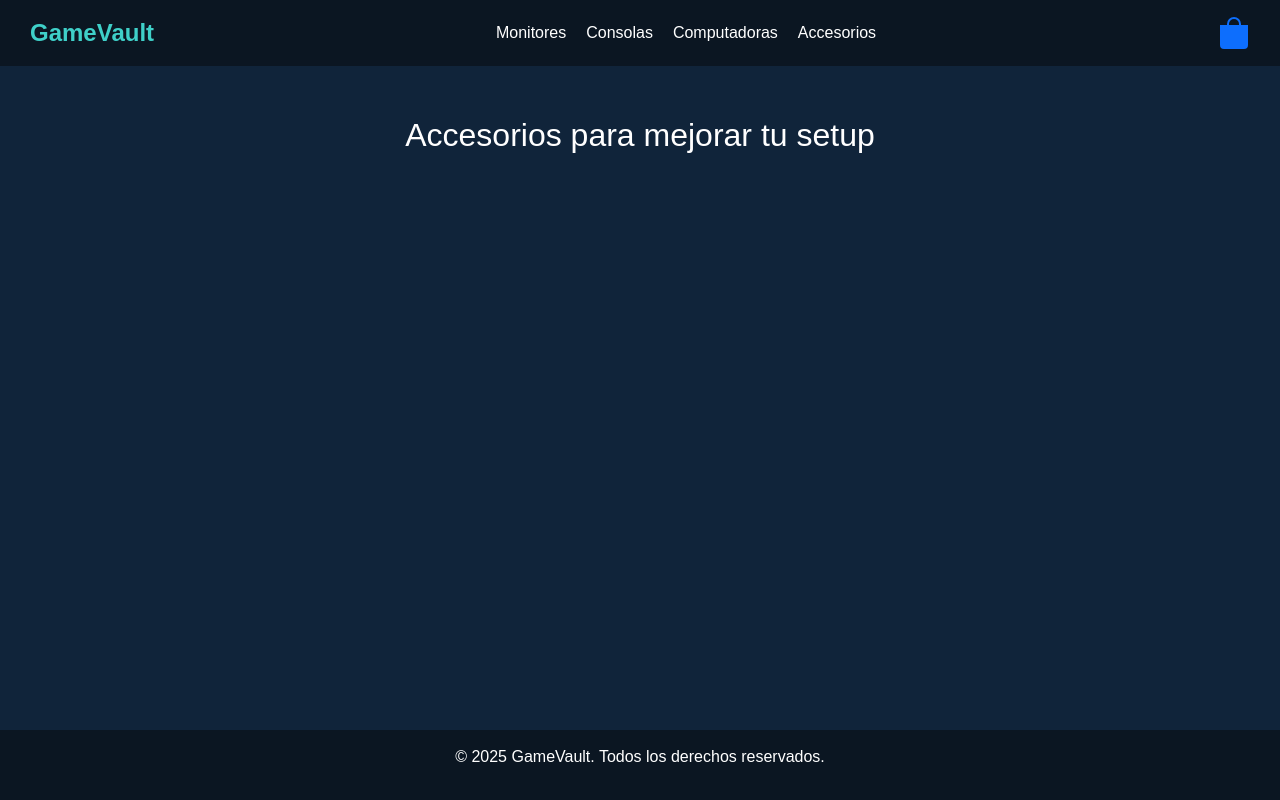
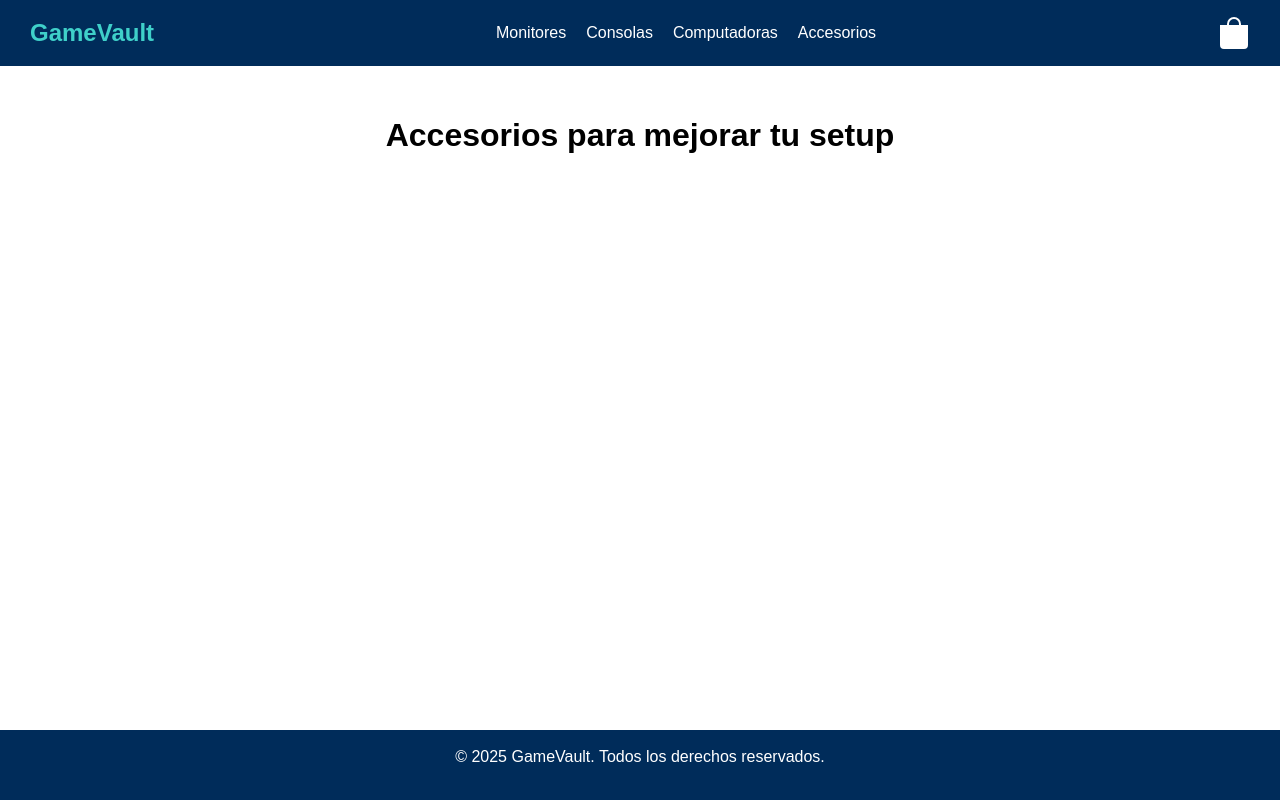
Before and after one commit to Andres200644/React_AndresHeredia, a React (Vite) app in the folder GameVault/: page /accesorios in a window 1280 px wide. Built offline with nearby package versions, Linux system fonts and the light colour scheme.

Commit message:
CreaTuLanding1_AndresHeredia

```diff
--- a/GameVault/src/assets/styles/footer.css
+++ b/GameVault/src/assets/styles/footer.css
@@ -1,5 +1,5 @@
 .footer {
-  background-color: #0b1622;
+  background-color: #002c5a;
   color: white;
   text-align: center;
   padding: 15px 0;
--- a/GameVault/src/assets/styles/navbar.css
+++ b/GameVault/src/assets/styles/navbar.css
@@ -3,7 +3,7 @@
   justify-content: space-between;
   align-items: center;
   padding: 15px 30px;
-  background-color: #0b1622;
+  background-color: #002c5a;
   color: white;
 }
 
@@ -38,6 +38,7 @@
 .cart-icon {
   position: relative;
   transition: transform 0.3s ease-in-out;
+  color: white;
 }
 
 .cart-icon:hover {
--- a/GameVault/src/index.css
+++ b/GameVault/src/index.css
@@ -1,9 +1,17 @@
 body {
     font-family: 'Arial', sans-serif;
-    background-color: #10243a; /* Azul oscuro sutil */
+    background-color: #ffffff; /* Azul oscuro sutil */
     margin: 0;
     padding: 0;
     color: white;
+}
+
+h2 {
+    text-align: center;
+    margin: 40px 0;
+    font-size: 2rem;
+    font-weight: bold;
+    color: #000000; /* Celeste brillante */
 }
 
 h1 {
```
